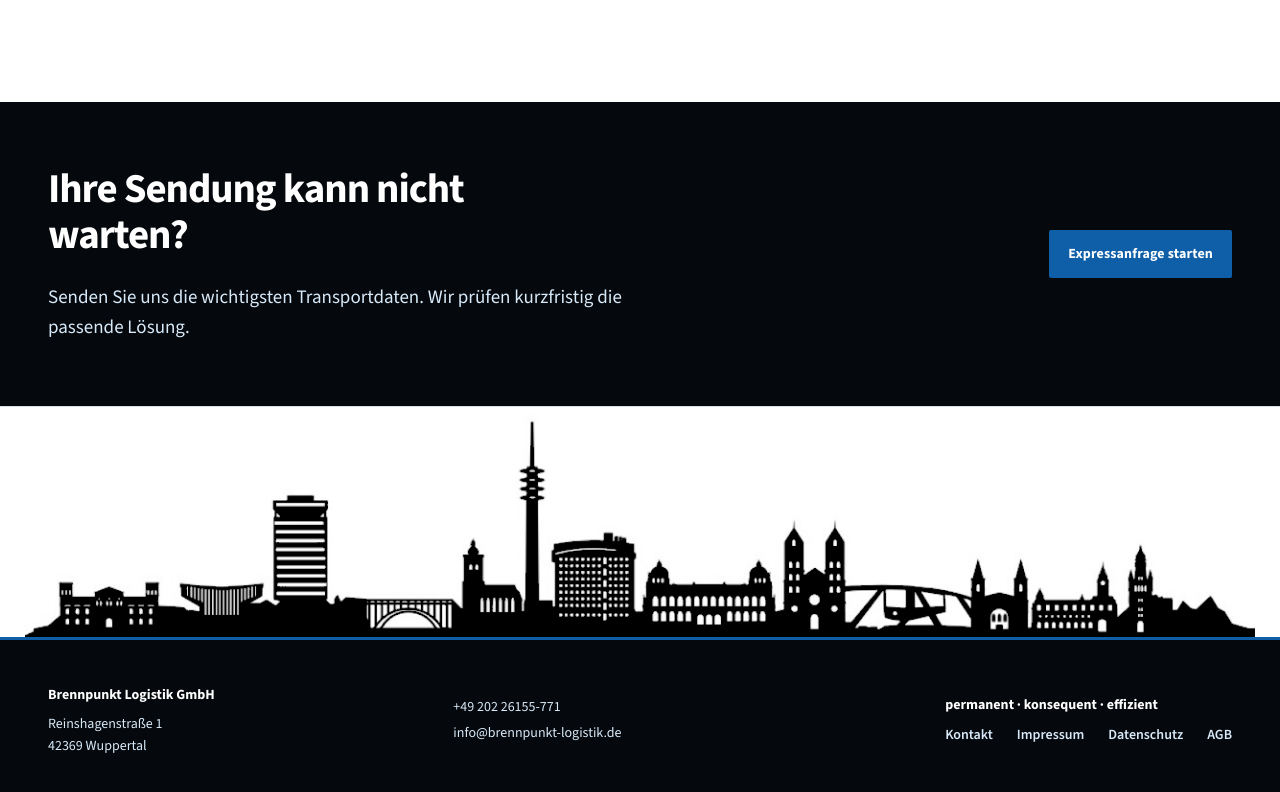
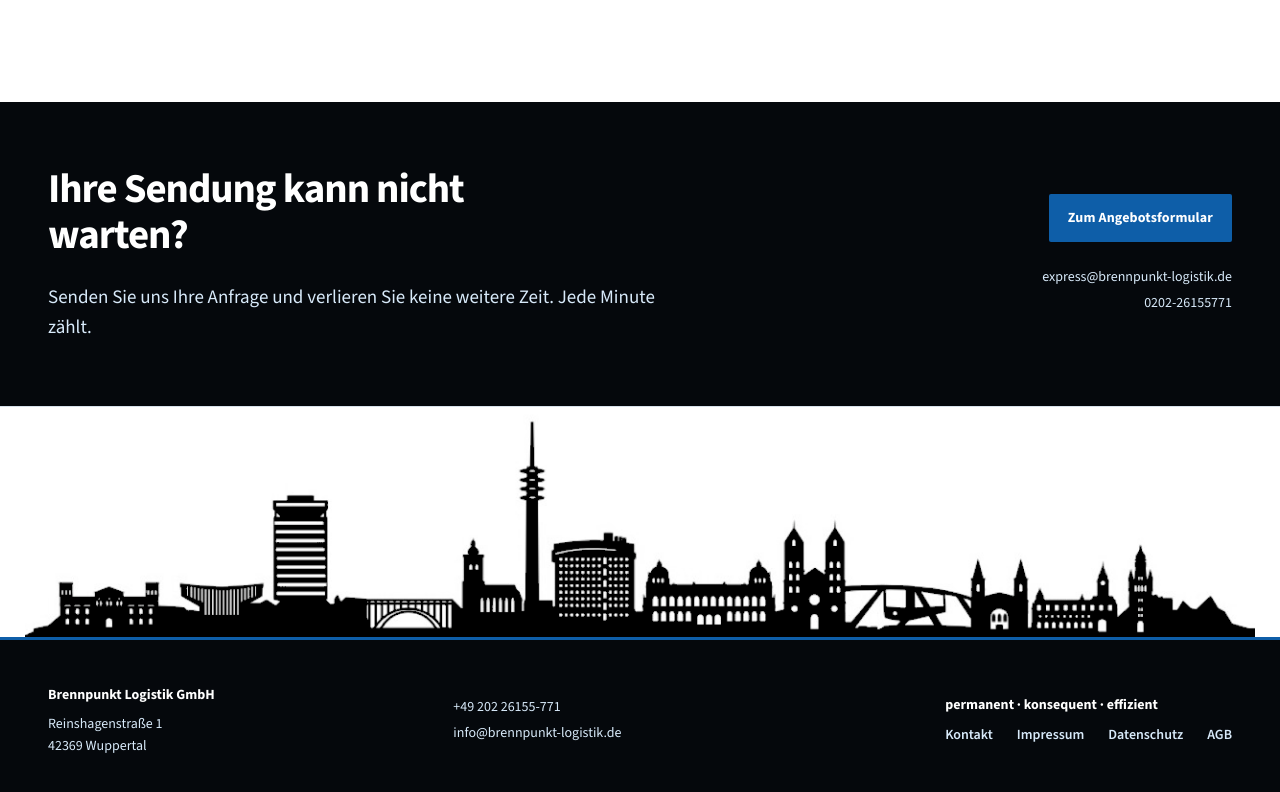
Before and after one commit to CornerDesign-Dominic/BPL-WEB, a Next.js app: page /expresslogistik in a window 1280 px wide. Shown: the part 1602-2394 px from the top of the page. Built offline with nearby package versions, Linux system fonts and the light colour scheme.

Commit message:
Add direct contact options to express logistics CTA

```diff
--- a/src/app/expresslogistik/page.tsx
+++ b/src/app/expresslogistik/page.tsx
@@ -70,10 +70,16 @@
             <div>
               <h2 id="express-cta-title">Ihre Sendung kann nicht warten?</h2>
               <p>
-                Senden Sie uns die wichtigsten Transportdaten. Wir prüfen kurzfristig die passende Lösung.
+                Senden Sie uns Ihre Anfrage und verlieren Sie keine weitere Zeit. Jede Minute zählt.
               </p>
             </div>
-            <Button href="/#transportanfrage">Expressanfrage starten</Button>
+            <div className="express-cta__actions">
+              <Button href="/#transportanfrage">Zum Angebotsformular</Button>
+              <div className="express-cta__contact">
+                <a href="mailto:express@brennpunkt-logistik.de">express@brennpunkt-logistik.de</a>
+                <a href="tel:+4920226155771">0202-26155771</a>
+              </div>
+            </div>
           </Container>
         </section>
       </main>
--- a/src/app/globals.css
+++ b/src/app/globals.css
@@ -254,7 +254,9 @@
 .express-cta__content { display: flex; min-height: 19rem; align-items: center; justify-content: space-between; gap: var(--space-6); padding-block: var(--space-6); }
 .express-cta h2 { max-width: 22ch; margin-bottom: var(--space-3); color: var(--color-background); }
 .express-cta p { max-width: 38rem; margin-bottom: 0; color: var(--color-primary-light); font-size: var(--text-lg); }
-.express-cta .button { flex: 0 0 auto; }
+.express-cta__actions { display: grid; flex: 0 0 auto; justify-items: end; gap: var(--space-3); }
+.express-cta__contact { display: grid; justify-items: end; gap: 0.25rem; color: var(--color-primary-light); font-size: var(--text-sm); }
+.express-cta__contact a:hover { color: var(--color-background); text-decoration: underline; text-decoration-color: var(--color-primary); text-underline-offset: 0.25em; }
 .service-focus { border-top: 1px solid var(--color-border); border-bottom: 1px solid var(--color-border); background: var(--color-surface-alt); }
 .service-focus__intro { max-width: 47rem; margin-bottom: var(--space-8); }
 .service-focus__intro h2 { font-size: clamp(1.125rem, 6vw, 2.75rem); }
@@ -313,6 +315,7 @@
   .company-layout { grid-template-columns: 1fr; }
   .company-layout { gap: var(--space-3); }
   .express-cta__content { min-height: 0; align-items: flex-start; flex-direction: column; padding-block: var(--space-8); }
+  .express-cta__actions, .express-cta__contact { justify-items: start; }
   .company-layout__index { grid-template-columns: auto auto auto; align-items: baseline; justify-content: start; gap: var(--space-2); }
   .company-layout__index strong { font-size: 3.5rem; }
   .transport-type-grid { grid-template-columns: repeat(2, 1fr); }
```
